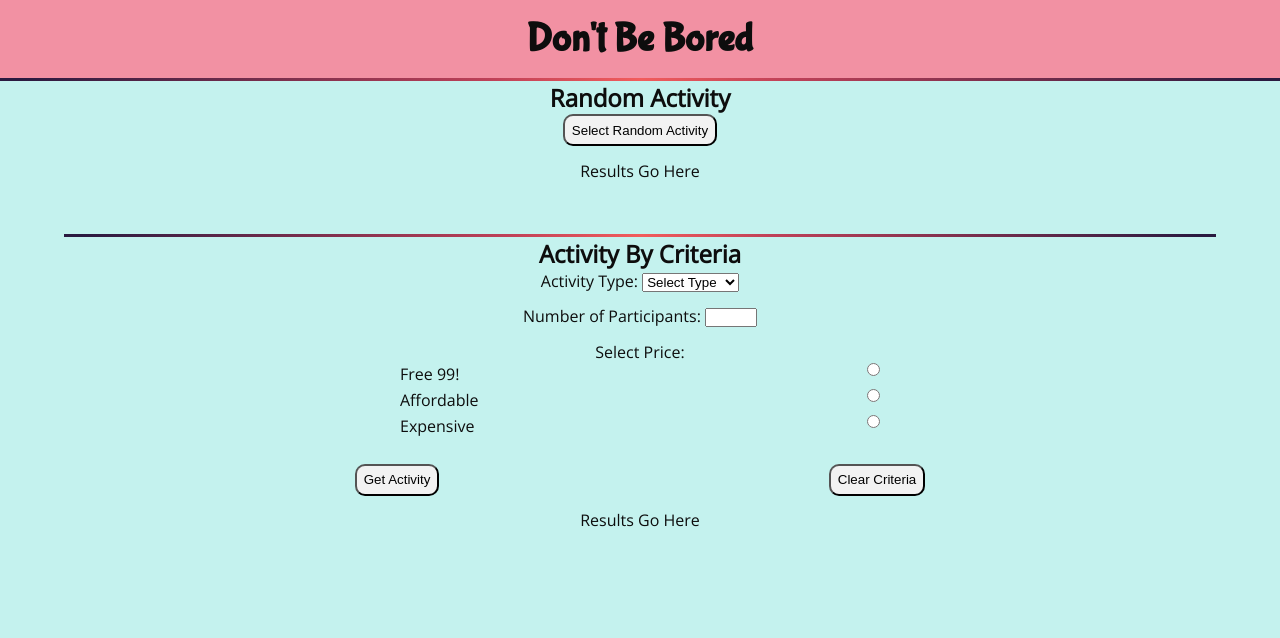
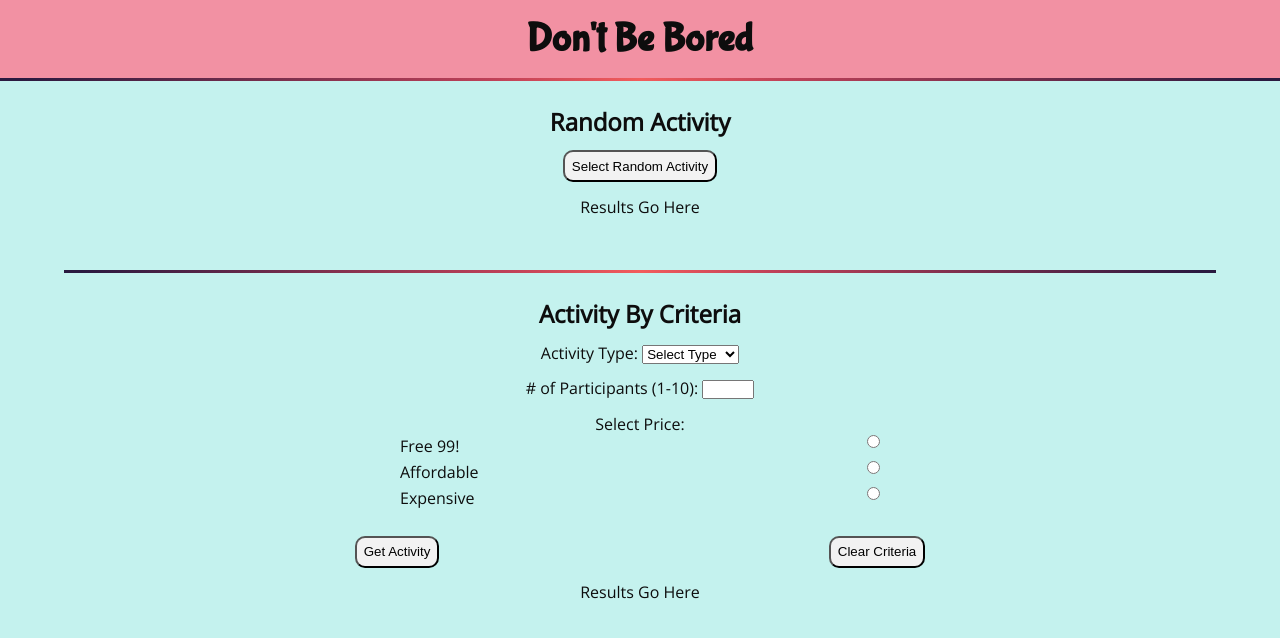
Before and after one commit to CrystalRedmon/nodeserver, a React (Create React App) app in the folder client/: page / in a window 1280 px wide. Shown: the top 638 px of the page. Built offline with nearby package versions, Linux system fonts and the light colour scheme.

Commit message:
add sweetalert to activityByCriteria

```diff
--- a/client/src/components/ActitivyByCriteria/ActivityByCriteria.jsx
+++ b/client/src/components/ActitivyByCriteria/ActivityByCriteria.jsx
@@ -1,5 +1,6 @@
 import { useState } from "react";
 import axios, * as others from 'axios';
+import Swal from 'sweetalert2';
 
 function ActivityByCriteria() {
 
@@ -33,7 +34,9 @@ function ActivityByCriteria() {
     console.log('checking', checkCriteriaForStrings, criteria);
 
     if (checkCriteriaForStrings === true) {
-      alert('Please select at least one criteria OR select a random activity.')
+
+      Swal.fire('Please select at least one criteria.', '', 'error');
+      // alert('Please select at least one criteria OR select a random activity.')
     } else {
       axios.get(`/ideas/bycriteria${params}`)
         .then(response => {
@@ -86,7 +89,7 @@ function ActivityByCriteria() {
         </select>
         <br></br>
 
-        <label htmlFor='participantsInput'>Number of Participants: </label>
+        <label htmlFor='participantsInput'># of Participants (1-10): </label>
         <input onChange={evt => setCriteria({ ...criteria, participants: evt.target.value })} type='number' id='participantsInput' min='1' max='10'></input>
         <br></br>
 
--- a/client/src/components/App/App.css
+++ b/client/src/components/App/App.css
@@ -52,7 +52,7 @@ h1{
 }
 
 h2 {
-  margin: 1em auto .5em auto`;
+  margin: 1em auto .5em auto;
 }
 
 button {
--- a/client/src/components/RandomActivity/RandomActivity.jsx
+++ b/client/src/components/RandomActivity/RandomActivity.jsx
@@ -1,5 +1,6 @@
 import { useState } from "react";
 import axios, * as other from 'axios';
+
 
 function RandomActivity() {
 
--- a/package.json
+++ b/package.json
@@ -24,7 +24,8 @@
   "dependencies": {
     "axios": "^1.2.5",
     "body-parser": "^1.20.1",
-    "express": "^4.18.2"
+    "express": "^4.18.2",
+    "sweetalert2": "^11.7.3"
   },
   "devDependencies": {
     "tailwindcss": "^3.2.4"
```
Also changed, not shown: 1 other file (tests, documents, lock files or other folders).
